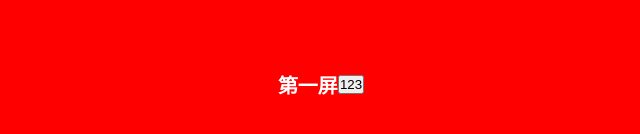
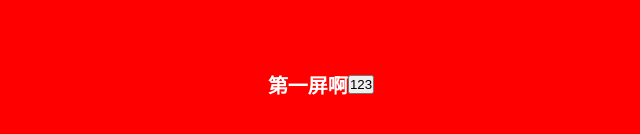
Before and after one commit to fatfat123-web/better, a Vue app: page / in a window 1280 px wide. Shown: the part 316-450 px from the top of the page, without its empty margins (319-959 px from the left). Built offline with nearby package versions, Linux system fonts and the light colour scheme.

Commit message:
44441143

```diff
--- a/src/views/index.vue
+++ b/src/views/index.vue
@@ -2,7 +2,7 @@
     <div class="wrapper">
         <ul class="content">
             <li>
-            <div>第一屏</div>
+            <div>第一屏啊</div>
                 <button @click="aa">123</button>
             </li>
             <li>第二屏</li>
```
